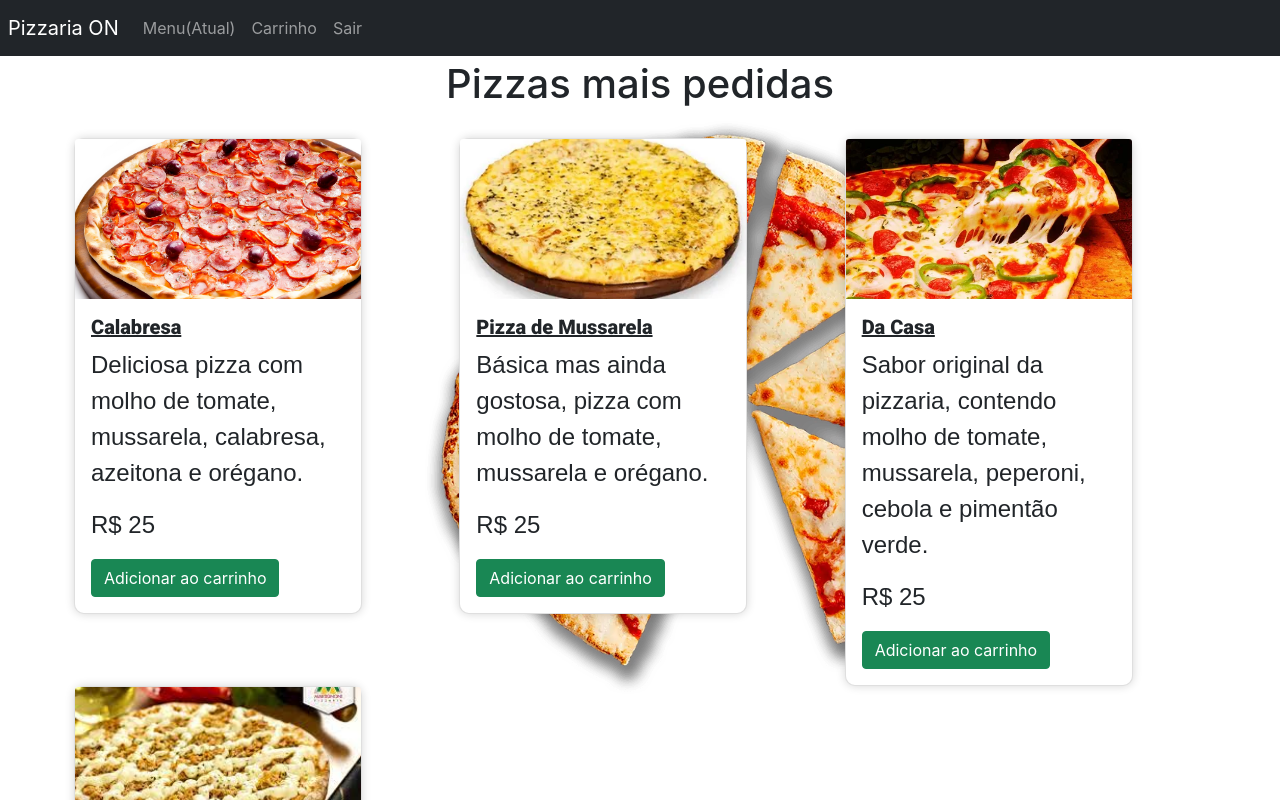
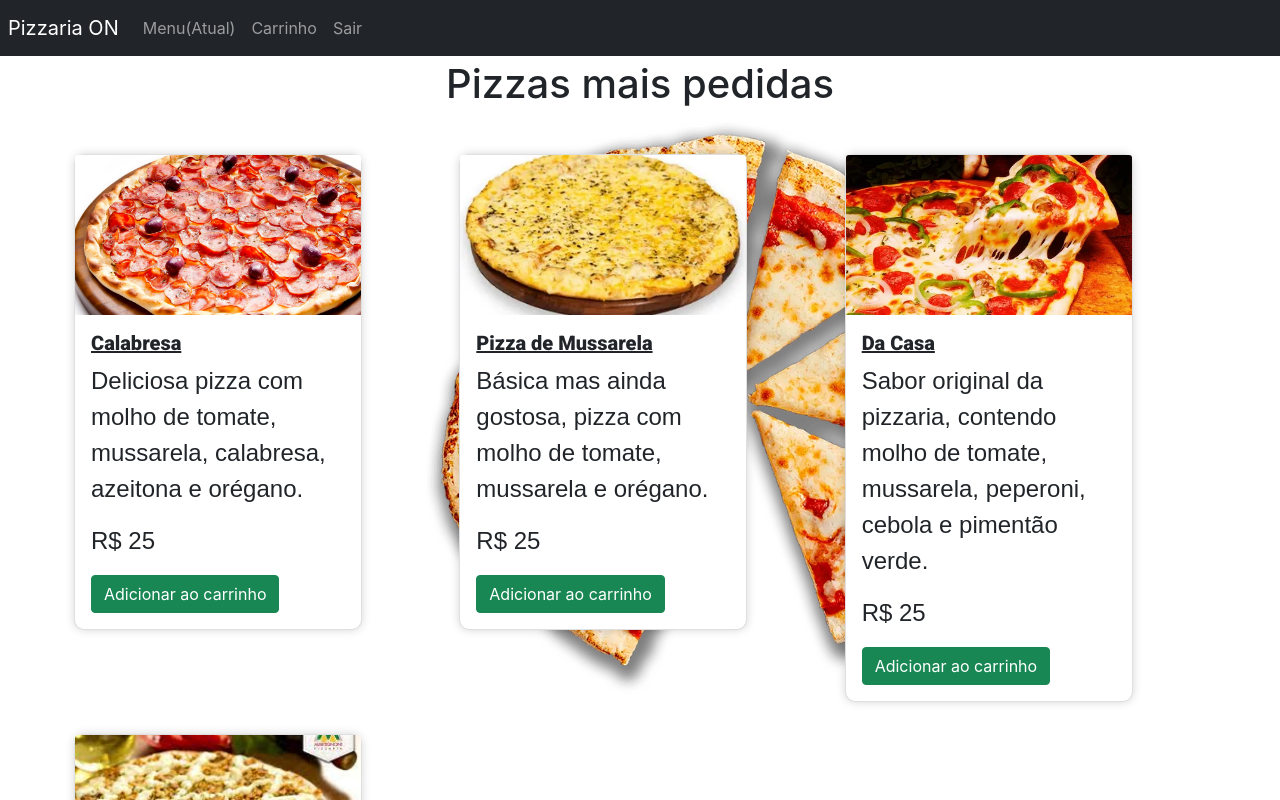
Before and after one commit to dsm-cefet-rj/ti-2022-1-grupo_8, a React (Create React App) app: page /menu in a window 1280 px wide. Shown: the top 800 px of the page. Built offline with nearby package versions, Linux system fonts and the light colour scheme; a web font is replaced by a local one.

Commit message:
Adicionar margem inferior aos cards

```diff
--- a/src/components/geral/produto-card.js
+++ b/src/components/geral/produto-card.js
@@ -35,7 +35,7 @@ const ProdutoCard = (props) => {
 
     return (
         <div className="col-md-6 col-lg-4">
-            <div className="card">
+            <div className="card mt-3 mb-3">
                 <img className="card-img-top" src={produtoData.imagem} alt={produtoData.nome} />
                 <div className="card-body">
                     <h5 className="card-title">{produtoData.nome}</h5>
```
